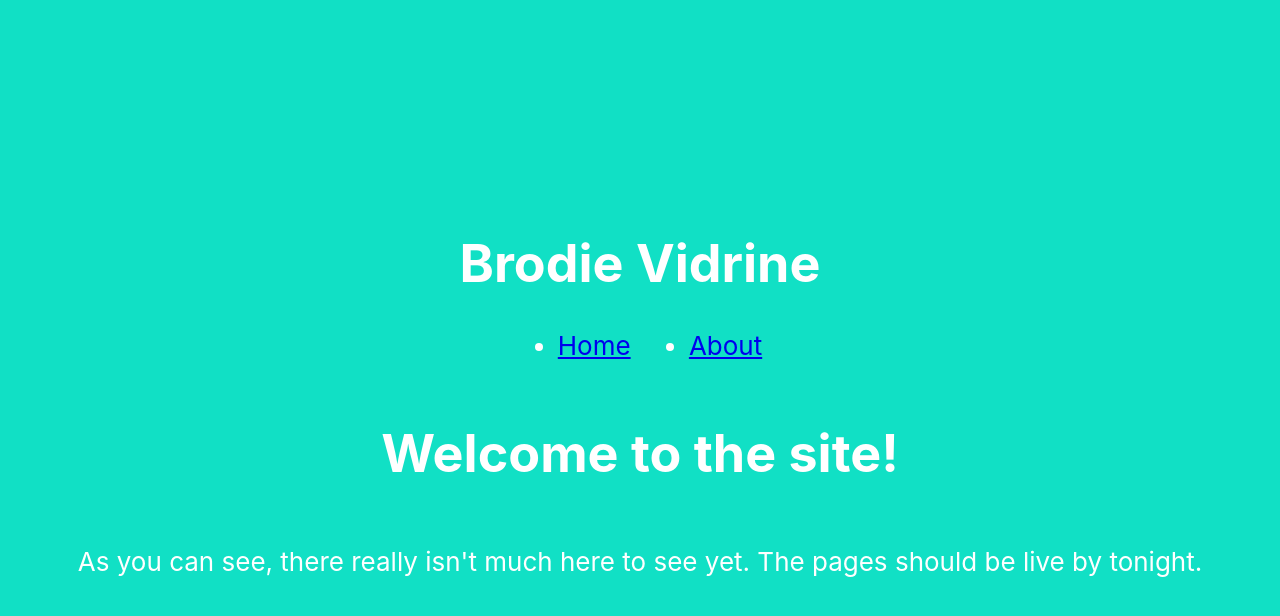
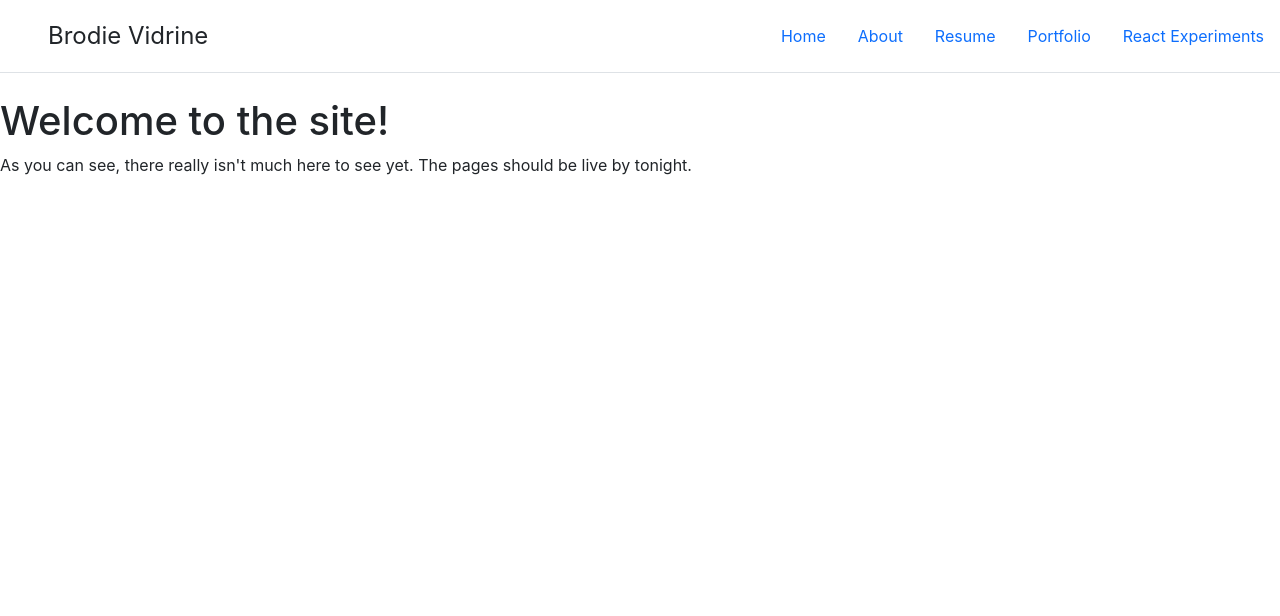
Before and after one commit to brodieVidrine/react-portfolio, a React (Create React App) app: page /about in a window 1280 px wide. Shown: the top 616 px of the page. Built offline with nearby package versions, Linux system fonts and the light colour scheme; no server answers; what aws-amplify would draw is missing.

Commit message:
got bootstrap working with react router

```diff
--- a/package.json
+++ b/package.json
@@ -9,8 +9,10 @@
     "@testing-library/react": "^13.4.0",
     "@testing-library/user-event": "^13.5.0",
     "aws-amplify": "^6.0.21",
+    "bootstrap": "^5.3.3",
     "graphql": "^16.8.1",
     "react": "^18.2.0",
+    "react-bootstrap": "^2.10.2",
     "react-dom": "^18.2.0",
     "react-router-dom": "^6.22.3",
     "react-scripts": "5.0.1",
--- a/src/App.css
+++ b/src/App.css
@@ -1,48 +1,8 @@
 .App {
-  text-align: center;
+
 }
 
 .App-logo {
   height: 40vmin;
   pointer-events: none;
 }
-
-@media (prefers-reduced-motion: no-preference) {
-  .App-logo {
-    animation: App-logo-spin infinite 20s linear;
-  }
-}
-
-.navbar{
-
-  justify-content: center;
-}
-
-.navbar-menu{
-  display:flex;
-  justify-content: space-evenly;
-}
-
-.App-body {
-  background-color: #11e0c5;
-  min-height: 100vh;
-  display: flex;
-  flex-direction: column;
-  align-items: center;
-  justify-content: center;
-  font-size: calc(10px + 2vmin);
-  color: white;
-}
-
-.App-link {
-  color: #61dafb;
-}
-
-@keyframes App-logo-spin {
-  from {
-    transform: rotate(0deg);
-  }
-  to {
-    transform: rotate(360deg);
-  }
-}
--- a/src/App.js
+++ b/src/App.js
@@ -2,7 +2,7 @@ import React from 'react';
 import NavBar from './components/NavBar';
 
 //import logo from './logo.svg';
-import './App.css';
+
 
 function App() {
   return (
--- a/src/components/NavBar.js
+++ b/src/components/NavBar.js
@@ -1,20 +1,22 @@
 import React from "react";
 import { Link } from "react-router-dom";
-import "../App.css";
 
 function NavBar(){
     return(
-        <div className='navbar'>
-            <div>
-                <h1>Brodie Vidrine</h1>
-            </div>
-            <ul className='navbar-menu'>
-                <li><Link to="/">Home</Link></li>
-                <li><Link to="/about">About</Link></li>
-                {/*<li><Link to="/notes">Notes App</Link></li>*/}
-            </ul>
-        </div>
+      <header className="d-flex flex-wrap justify-content-center py-3 mb-4 border-bottom">
+      <a href="/" className="d-flex align-items-center mb-3 mb-md-0 me-md-auto text-dark text-decoration-none">
+        <svg className="bi me-2" width="40" height="32"></svg>
+        <span className="fs-4">Brodie Vidrine</span>
+      </a>
 
+      <ul className="nav nav-pills">
+        <li className="nav-item"><Link to="/" className="nav-link" aria-current="page">Home</Link></li>
+        <li className="nav-item"><Link to="/about" className="nav-link">About</Link></li>
+        <li className="nav-item"><Link to="#" className="nav-link">Resume</Link></li>
+        <li className="nav-item"><Link to="#" className="nav-link">Portfolio</Link></li>
+        <li className="nav-item"><Link to="#" className="nav-link">React Experiments</Link></li>
+      </ul>
+    </header>
     )
 }
 
--- a/src/index.css
+++ b/src/index.css
@@ -5,9 +5,16 @@ body {
     sans-serif;
   -webkit-font-smoothing: antialiased;
   -moz-osx-font-smoothing: grayscale;
+
+  min-height: 100vh;
 }
 
 code {
   font-family: source-code-pro, Menlo, Monaco, Consolas, 'Courier New',
     monospace;
 }
+
+
+.App-link {
+  color: #61dafb;
+}
--- a/src/index.js
+++ b/src/index.js
@@ -1,5 +1,7 @@
 import React from 'react';
 import ReactDOM from 'react-dom/client';
+
+import 'bootstrap/dist/css/bootstrap.min.css';
 
 import {
   createBrowserRouter,
@@ -13,6 +15,8 @@ import HomePage from './pages/HomePage';
 import reportWebVitals from './reportWebVitals';
 import { Amplify } from 'aws-amplify';
 import config from './aws-exports';
+
+import './App.css';
 
 
 Amplify.configure(config);
--- a/src/pages/HomePage.js
+++ b/src/pages/HomePage.js
@@ -1,11 +1,17 @@
 import React from "react";
 import NavBar from "../components/NavBar";
+
+import Container from 'react-bootstrap/Container';
+import Row from 'react-bootstrap/Row';
+import Col from 'react-bootstrap/Col';
 
 
 function HomePage(){
     return(
-        <div>
+
+        <Container fluid>
             <NavBar></NavBar>
+            <Row className="w-75 mx-auto">
                 <h1>Home Page</h1>
                 <p>Welcome to the site! There isn't much here yet.</p>
                 <p>The site was built using NodeJS, React, and AWS Amplify.
@@ -13,7 +19,9 @@ function HomePage(){
                     I've set it up to auto-deploy every time the Git repository is updated.
                 </p>
                 <p>There was a GraphQL/MongoDB example set up, but I've temporarily taken it down while I wire up React Router. I've got a lot of work I'd like to show off, so organizing with pages will be ideal.</p>
-        </div>
+            </Row>
+
+            </Container>
     )
 }
 
```
Also changed, not shown: src/custom.scss (added), 1 other file (tests, documents, lock files or other folders). Lines whose indentation alone changed are shown as unchanged.
